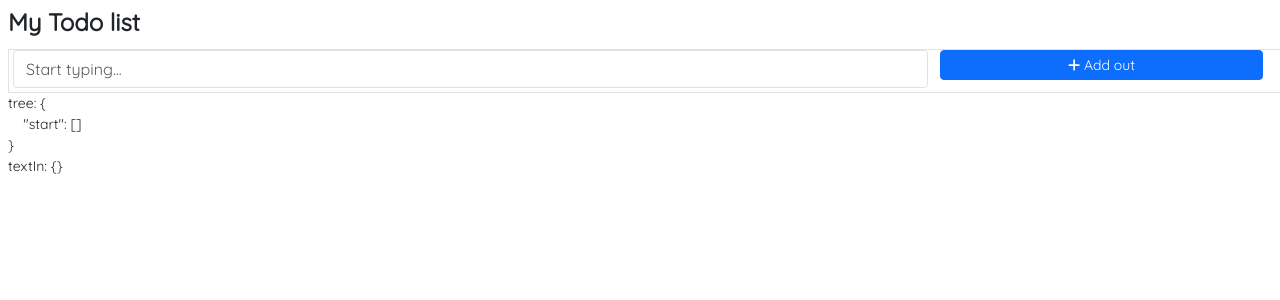
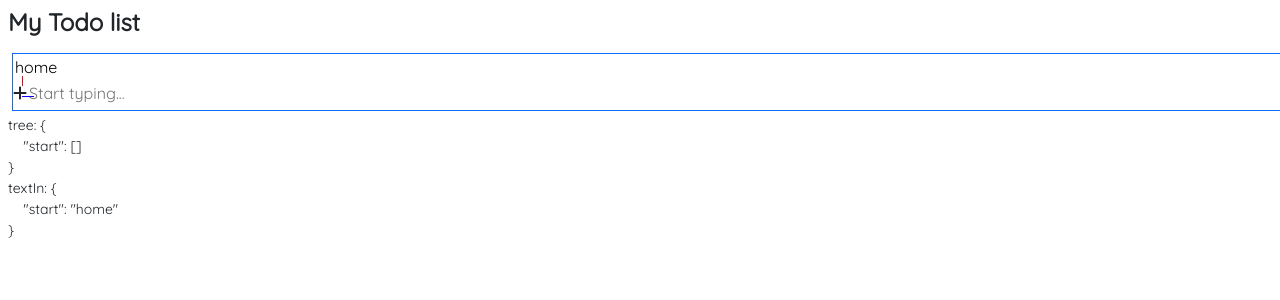
Before and after one commit to VaishnavDixit/todo-list-chrome-extension, a React (Create React App) app: page / in a window 1280 px wide. Shown: the top 300 px of the page. Built offline with nearby package versions, Linux system fonts and the light colour scheme.

Commit message:
coding done, rename pending and lines UI

```diff
--- a/src/App.js
+++ b/src/App.js
@@ -1,20 +1,11 @@
 /*global chrome*/
 /*global local*/
 
-import {
-    faCheck,
-    faChevronRight,
-    faPlus,
-} from "@fortawesome/free-solid-svg-icons";
+import {faCheck, faChevronRight, faCircle, faPlus} from "@fortawesome/free-solid-svg-icons";
 import {FontAwesomeIcon} from "@fortawesome/react-fontawesome";
 import "bootstrap/dist/css/bootstrap.min.css";
 import {useEffect, useState} from "react";
-import {
-    Button,
-    Col,
-    NavItem,
-    Row,
-} from "react-bootstrap";
+import {Button, Col, NavItem, Row} from "react-bootstrap";
 import "./App.scss";
 import Index from "./components/task/Index";
 function App() {
@@ -22,7 +13,7 @@ function App() {
     const [tree, setTree] = useState({
         "start": [],
     });
-    const [textIn, setTextIn] = useState({});
+    const [textIn, setTextIn] = useState({"start": "home"});
     // const list = new Map();
     // list["1"]=["11","12","13"];
     // list["2"]=["21","22","23","24"];
@@ -38,19 +29,8 @@ function App() {
         // );
     }, []);
 
-    const addClickHandler = (
-        parentUuid,
-        text
-    ) => {
-        // const text = document
-        //     .getElementsByTagName("input")[0]
-        //     .value.trim();
-
+    const handlePressEnter = (parentUuid, text) => {
         if (!text) return;
-        // document.getElementsByTagName(
-        //     "input"
-        // )[0].value = "";
-
         const newUuid = uuidv4();
         const newTreeTemp = tree;
         const textInTemp = textIn;
@@ -59,147 +39,42 @@ function App() {
         newTreeTemp[newUuid] = [];
         setTextIn(textInTemp);
         setTree({...newTreeTemp});
-        // chrome.storage.sync.set({
-        //     tasks: newTasksList,
-        // });
+        document.getElementById(parentUuid).blur();
     };
 
+    const handleTextChange = (uuid, newText) => {
+        console.log(uuid, newText)
+		setTextIn((prev) => {
+            prev[uuid] = newText;
+			console.log(prev);
+            return prev;
+        });
+    };
     const deleteClickHandler = (uuid) => {
-        const temp = [
-            ...tree.filter(
-                (item) => item.uuid !== uuid
-            ),
-        ];
+        const temp = [...tree.filter((item) => item.uuid !== uuid)];
         setTree(temp);
-        // chrome.storage.sync.set({
-        //     tasks: temp,
-        // });
     };
 
     return (
-        <div
-            className="App p-2 pe-0 pb-0"
-            style={{width: "1400px"}}
-        >
+        <div className="App p-2 pe-0 pb-0" style={{width: "1400px"}}>
             <Row className="mb-1 d-flex justify-content-between px-2">
                 <Col xs={6} className="ps-1">
-                    <h4 className="text-start">
-                        My Todo list
-                    </h4>
+                    <h4 className="text-start">My Todo list</h4>
                 </Col>
             </Row>
-            {/* <Row className="pe-2 mb-1">
-                <Col xs={8} className="pe-0">
-                    <input
-                        type="text"
-                        className="form-control"
-                        placeholder="Start typing..."
-                    ></input>
-                </Col>
-                <Col
-                    xs={3}
-                    className="d-flex justify-content-end"
-                >
-                    <Button
-                        variant="primary"
-                        size="sm"
-                        onClick={(e) =>
-                            addClickHandler(
-                                "start",
-                                document
-                                    .getElementsByTagName(
-                                        "input"
-                                    )[0]
-                                    .value.trim()
-                            )
-                        }
-                    >
-                        <FontAwesomeIcon
-                            icon={faPlus}
-                            className="me-1"
-                        />
-                        Add
-                    </Button>
-                </Col>
-            </Row> */}
-            <Row className="tasksListRow mx-0 border">
-                {" "}
-                <div className="ps-1">
-                    {tree["start"] &&
-                        tree["start"].map(
-                            (uuid) => (
-                                <>
-                                    <br />
-
-                                    <Index
-                                        uuid={
-                                            uuid
-                                        }
-                                        tree={
-                                            tree
-                                        }
-                                        textIn={
-                                            textIn
-                                        }
-                                        addClickHandler={(
-                                            uuid,
-                                            text
-                                        ) =>
-                                            addClickHandler(
-                                                uuid,
-                                                text
-                                            )
-                                        }
-                                    />
-                                </>
-                            )
-                        )}
-                    <Row className="pe-2 mb-1">
-                        <Col
-                            xs={8}
-                            className="pe-0"
-                        >
-                            <input
-                                type="text"
-                                id="start"
-                                className="form-control"
-                                placeholder="Start typing..."
-                            ></input>
-                        </Col>
-                        <Col
-                            xs={3}
-                            className="d-flex justify-content-end"
-                        >
-                            <Button
-                                variant="primary"
-                                size="sm"
-                                onClick={(e) =>
-                                    addClickHandler(
-                                        "start",
-                                        document
-                                            .getElementById(
-                                                "start"
-                                            )
-                                            .value.trim()
-                                    )
-                                }
-                            >
-                                <FontAwesomeIcon
-                                    icon={faPlus}
-                                    className="me-1"
-                                />
-                                Add out
-                            </Button>
-                        </Col>
-                    </Row>
-                </div>
+            <Row className="tasksListRow mx-0">
+                <Index
+                    uuid={"start"}
+                    tree={tree}
+                    handlePressEnter={(uuid, text) => handlePressEnter(uuid, text)}
+                    handleTextChange={(uuid, newText) => handleTextChange(uuid, newText)}
+                    textIn={textIn}
+                />
             </Row>
             <pre>
-                tree:{" "}
-                {JSON.stringify(tree, null, 4)}
+                tree: {JSON.stringify(tree, null, 4)}
                 <br />
-                textIn:{" "}
-                {JSON.stringify(textIn, null, 4)}
+                textIn: {JSON.stringify(textIn, null, 4)}
             </pre>
         </div>
     );
--- a/src/App.scss
+++ b/src/App.scss
@@ -4,7 +4,7 @@
     // outline: 1px solid lightgrey;
 }
 .App {
-	// border: 1px solid blue;
+    // border: 1px solid blue;
     * {
         font-family: "Quicksand", sans-serif;
     }
@@ -14,8 +14,10 @@
     }
 
     input {
-        border-radius: 0.25rem;
-        border-style: solid;
+        border: none;
+        &:focus {
+            outline: none;
+        }
     }
 
     Button {
@@ -52,7 +54,7 @@
         width: 100%;
         overflow: auto;
         textarea {
-			width: 100%;
+            width: 100%;
             border: none;
             resize: none;
         }
@@ -62,7 +64,29 @@
         }
     }
 }
-
+.subTasksSection {
+    position: relative;
+}
+.subTasksSection::after {
+	content: "";
+    position: absolute;
+    background: red;
+    /* border-left: 1px solid red; */
+    /* border-bottom: 1px solid red; */
+    left: 9px;
+    top: -4px;
+    width: 1px;
+    bottom: -6px;
+}
+.subTasksSection::before {
+	content: "";
+    position: absolute;
+    background: rgb(17, 0, 255);
+    left: 9px;
+    top: 16px;
+    width: 12px;
+    height: 1px;
+}
 ::-webkit-scrollbar {
     width: 4px;
 }
--- a/src/components/task/Index.js
+++ b/src/components/task/Index.js
@@ -1,75 +1,54 @@
-import {faPlus} from "@fortawesome/free-solid-svg-icons";
+import {faCircle, faPlus} from "@fortawesome/free-solid-svg-icons";
 import {FontAwesomeIcon} from "@fortawesome/react-fontawesome";
 import React from "react";
 import {Button, Col, Row} from "react-bootstrap";
 
-const Index = ({
-    uuid,
-    tree,
-    addClickHandler,
-    textIn,
-}) => {
+const Index = ({uuid, tree, handlePressEnter, handleTextChange, textIn}) => {
     return (
-        <div className="border border-primary m-1 p-1">
-            <p>{textIn[uuid]}</p>
-            <div className="ps-2">
+        <div className="m-1 p-0 border border-primary">
+            <div className="d-flex align-items-center">
+                <input
+                    type="text"
+                    id={uuid}
+                    defaultValue={textIn[uuid] ?? ""}
+                    placeholder="Start typing..."
+                    // onKeyDown={(e) => {
+                    //     console.log(e);
+                    //     if (e.key == "Enter") {
+                    //         handlePressEnter(uuid, e.target.value.trim());
+                    //     }
+                    // }}
+                    onChange={(e) => handleTextChange(uuid, e.target.value.trim())}
+                ></input>
+            </div>
+            <div className="ps-3 subTasksSection">
                 {tree[uuid] &&
                     tree[uuid].map((uuid2) => (
-                        <>
-                            {"val->"}
-                            {textIn[uuid2]}
-                            <br />
-
-                            <Index
-                                uuid={uuid2}
-                                tree={tree}
-                                textIn={textIn}
-                                addClickHandler={(
-                                    uuid,
-                                    text
-                                ) =>
-                                    addClickHandler(
-                                        uuid,
-                                        text
-                                    )
-                                }
-                            />
-                        </>
+                        <Index
+                            uuid={uuid2}
+                            tree={tree}
+                            textIn={textIn}
+                            handlePressEnter={handlePressEnter}
+                            handleTextChange={handleTextChange}
+                        />
                     ))}
             </div>
-            <Row className="pe-2 mb-1">
-                <Col xs={8} className="pe-0">
+            <Row className="mb-1">
+                <Col xs={8} className="pe-0 d-flex align-items-center">
+                    <FontAwesomeIcon icon={faPlus} />
                     <input
                         type="text"
                         id={uuid}
-                        className="form-control"
+                        className="d-inline"
                         placeholder="Start typing..."
+                        onKeyDown={(e) => {
+                            console.log(e);
+                            if (e.key == "Enter") {
+                                handlePressEnter(uuid, e.target.value.trim());
+                                e.target.value = "";
+                            }
+                        }}
                     ></input>
-                </Col>
-                <Col
-                    xs={3}
-                    className="d-flex justify-content-end"
-                >
-                    <Button
-                        variant="primary"
-                        size="sm"
-                        onClick={() =>
-                            addClickHandler(
-                                uuid,
-                                document
-                                    .getElementById(
-                                        uuid
-                                    )
-                                    .value.trim()
-                            )
-                        }
-                    >
-                        <FontAwesomeIcon
-                            icon={faPlus}
-                            className="me-1"
-                        />
-                        Add inside
-                    </Button>
                 </Col>
             </Row>
         </div>
```
